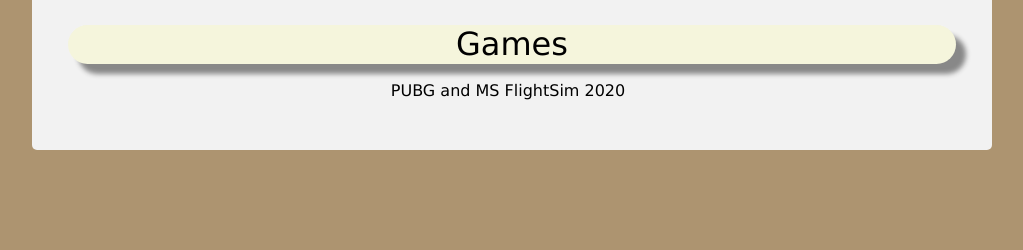
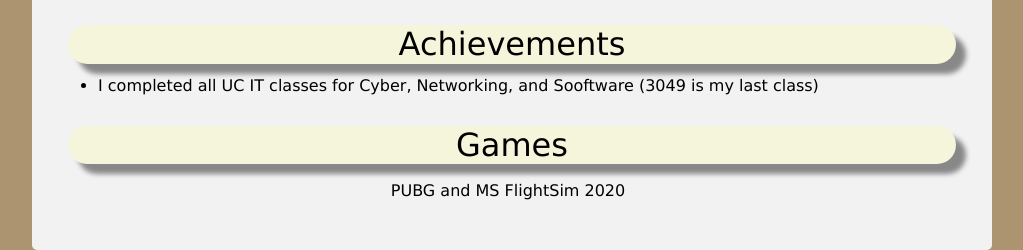
Before and after one commit to uceli/uceli.github.io, a website: page index.html in a window 1280 px wide. Shown: the part 746-996 px from the top of the page, without its empty margins (128-1151 px from the left). Before the commit the page ends 896 px from the top, so only its background shows below. Drawn offline with nearby package versions, Linux system fonts and the light colour scheme.

Commit message:
added acheivements even though you asked for 4 sections

```diff
--- a/index.html
+++ b/index.html
@@ -38,6 +38,12 @@
         <li>Python.</li>
       </ol>
     </div>
+    <div class="section" id="achievements">
+      <h2>Achievements</h2>
+      <ul>
+        <li>I completed all UC IT classes for Cyber, Networking, and Sooftware (3049 is my last class)</li>
+      </ul>
+    </div>
     <div class="section" id="games">
       <h2>Games</h2>
       <p>PUBG and MS FlightSim 2020</p>
```
